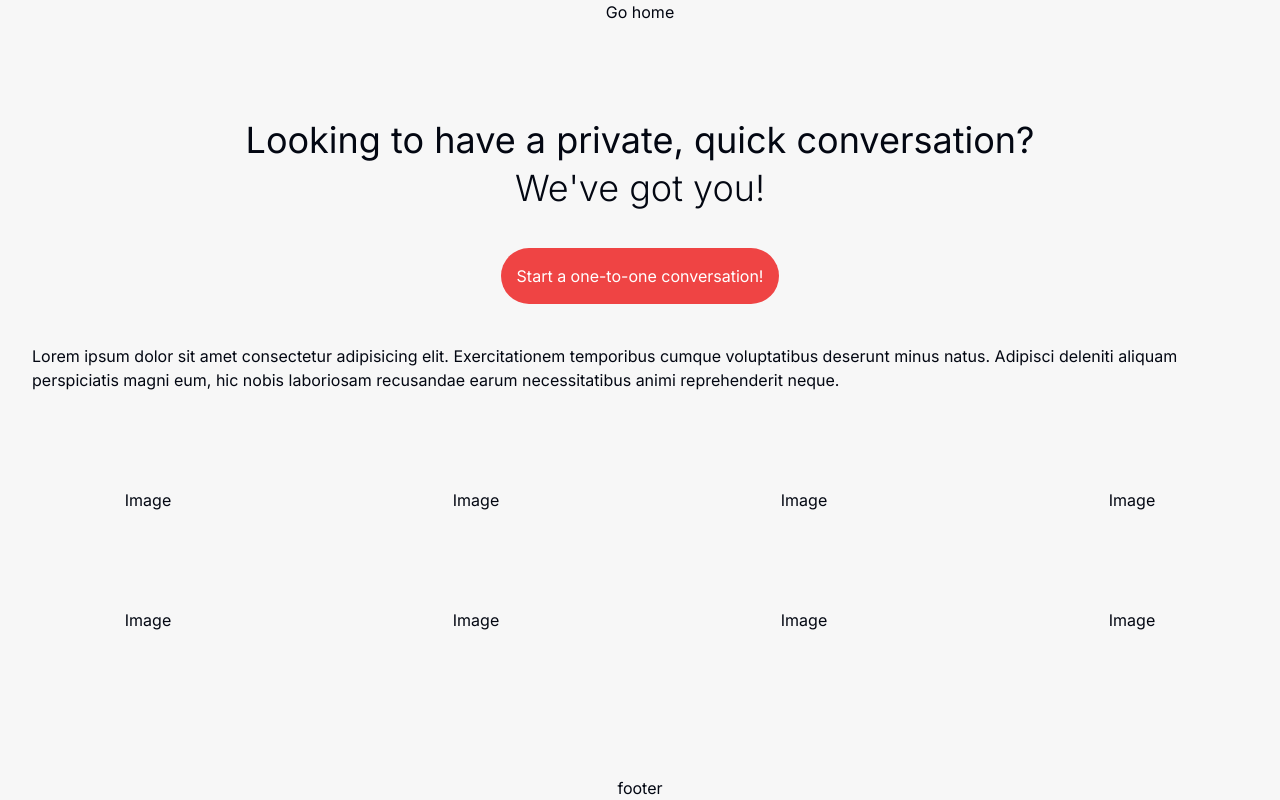
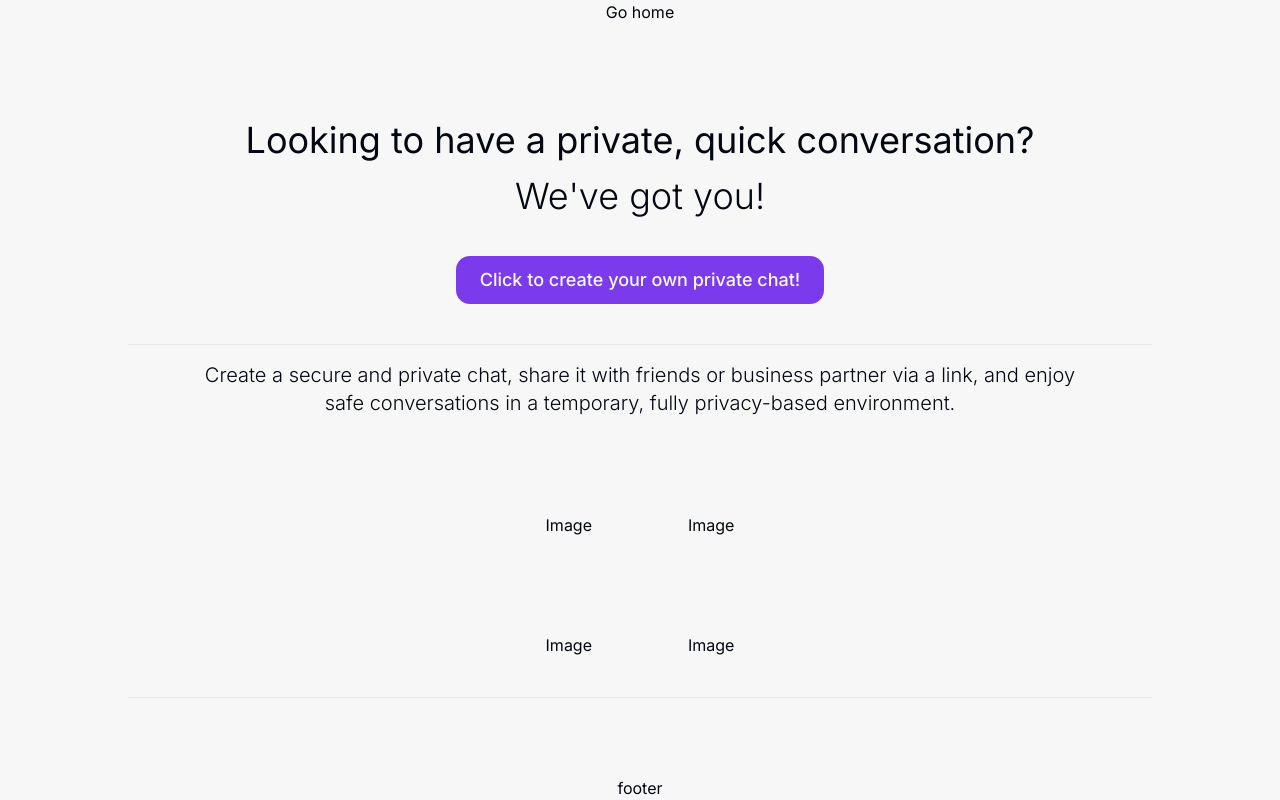
Before and after one commit to 7FyD/privacy-chat, a Next.js app: page / in a window 1280 px wide. Built offline with nearby package versions, Linux system fonts and the light colour scheme.

Commit message:
style: change home page

```diff
--- a/app/(pages)/page.tsx
+++ b/app/(pages)/page.tsx
@@ -1,38 +1,7 @@
-import Link from "next/link";
+import Home from "../components/Home";
 
 const Page = () => {
-  return (
-    <div className="container mt-24 space-y-10">
-      <div className="space-y-2">
-        <h2 className="text-center text-4xl">
-          Looking to have a private, quick conversation?
-        </h2>
-        <h4 className="text-center text-4xl font-light">We've got you!</h4>
-      </div>
-      <Link
-        href="/chat"
-        className="mx-auto block bg-red-500 hover:bg-red-700 transition-colors rounded-full p-4 text-white max-w-max"
-      >
-        Start a one-to-one conversation!
-      </Link>
-      <p>
-        Lorem ipsum dolor sit amet consectetur adipisicing elit. Exercitationem
-        temporibus cumque voluptatibus deserunt minus natus. Adipisci deleniti
-        aliquam perspiciatis magni eum, hic nobis laboriosam recusandae earum
-        necessitatibus animi reprehenderit neque.
-      </p>
-      <div className="grid grid-cols-1 sm:grid-cols-2 md:grid-cols-3 xl:grid-cols-4 text-center gap-24 !mt-24">
-        <p>Image</p>
-        <p>Image</p>
-        <p>Image</p>
-        <p>Image</p>
-        <p>Image</p>
-        <p>Image</p>
-        <p>Image</p>
-        <p>Image</p>
-      </div>
-    </div>
-  );
+  return <Home />;
 };
 
 export default Page;
--- /dev/null
+++ b/app/components/Home/index.tsx
@@ -0,0 +1,36 @@
+import Link from "next/link";
+import { Button } from "../ui/button";
+import { Separator } from "../ui/separator";
+
+const Home = () => {
+  return (
+    <div className="container flex flex-col items-center mt-24 space-y-10">
+      <div className="space-y-4">
+        <h2 className="text-center text-2xl md:text-4xl">
+          Looking to have a private, quick conversation?
+        </h2>
+        <h4 className="text-center text-2xl md:text-4xl font-light">
+          We've got you!
+        </h4>
+      </div>
+      <Button asChild className="p-6 md:text-lg">
+        <Link href="/chat">Click to create your own private chat!</Link>
+      </Button>
+      <Separator className="max-w-5xl" />
+      <p className="md:text-xl font-light !mt-4 max-w-4xl text-center">
+        Create a secure and private chat, share it with friends or business
+        partner via a link, and enjoy safe conversations in a temporary, fully
+        privacy-based environment.
+      </p>
+      <div className="grid grid-cols-1 md:grid-cols-2 text-center gap-24 !mt-24">
+        <p>Image</p>
+        <p>Image</p>
+        <p>Image</p>
+        <p>Image</p>
+      </div>
+      <Separator className="max-w-5xl" />
+    </div>
+  );
+};
+
+export default Home;
```
